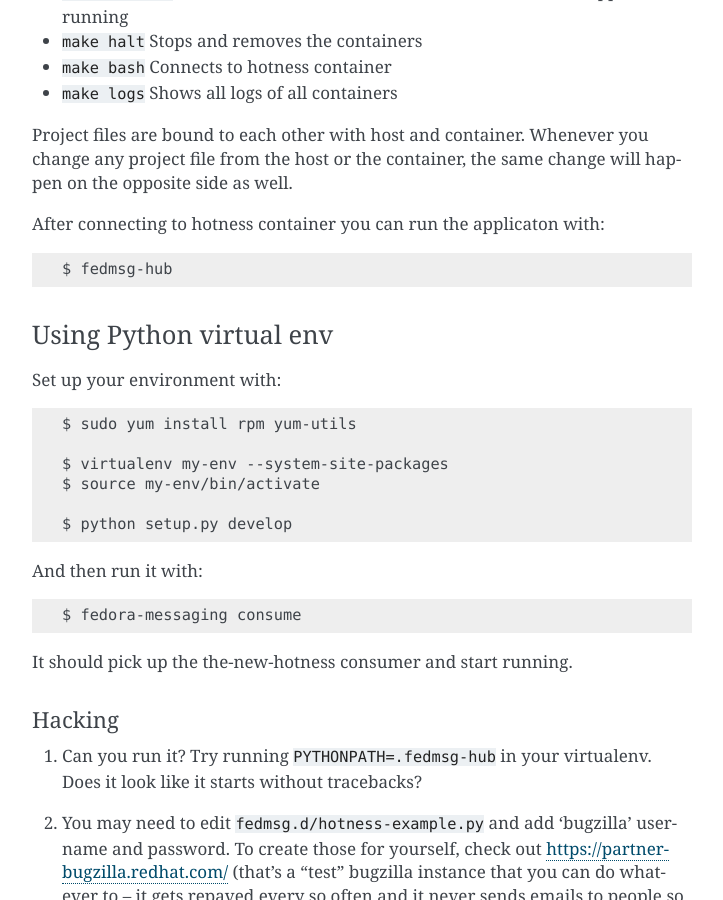
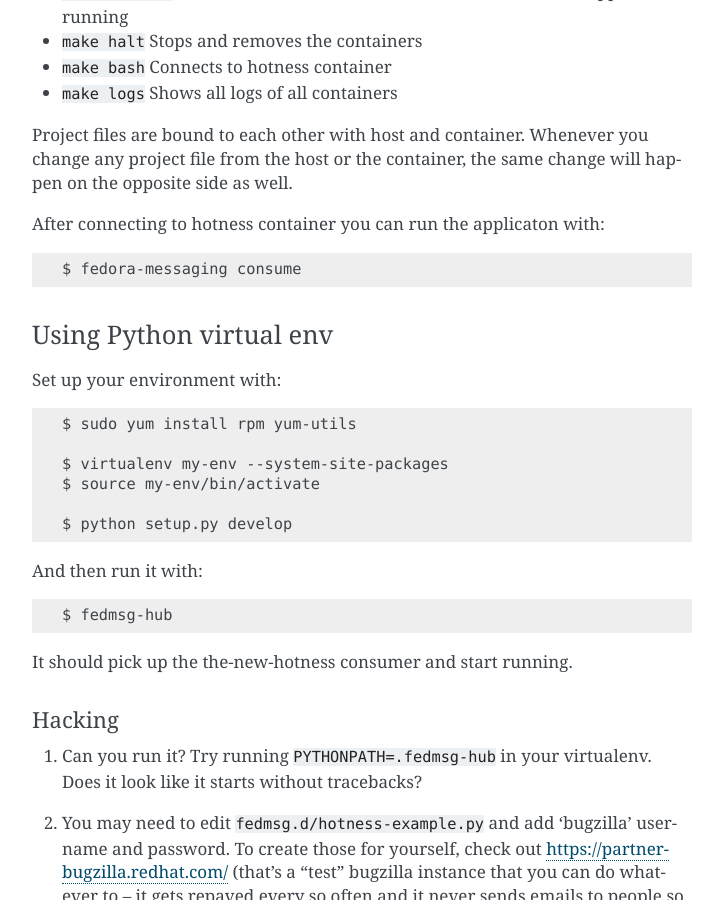
Before and after one commit to fedora-infra/the-new-hotness, a Sphinx documentation site: the page built from docs/dev-guide.rst, in a window 1280 px wide and 900 px high, scrolled down 2466 px. Shown: the whole window, without its empty margins (388-1111 px from the left). Built offline with Sphinx 7.4.7, drawn with Linux system fonts in a browser that asks for light colours; the version number could not be read and is left out; part of the change alters nothing that is shown.

```diff
--- a/docs/dev-guide.rst
+++ b/docs/dev-guide.rst
@@ -121,7 +121,7 @@ Project files are bound to each other with host and container. Whenever you chan
 
 After connecting to hotness container you can run the applicaton with::
 
-    $ fedmsg-hub
+    $ fedora-messaging consume
 
 Using Python virtual env
 ^^^^^^^^^^^^^^^^^^^^^^^^
@@ -137,7 +137,7 @@ Set up your environment with::
 
 And then run it with::
 
-    $ fedora-messaging consume
+    $ fedmsg-hub
 
 It should pick up the the-new-hotness consumer and start running.
 
```
